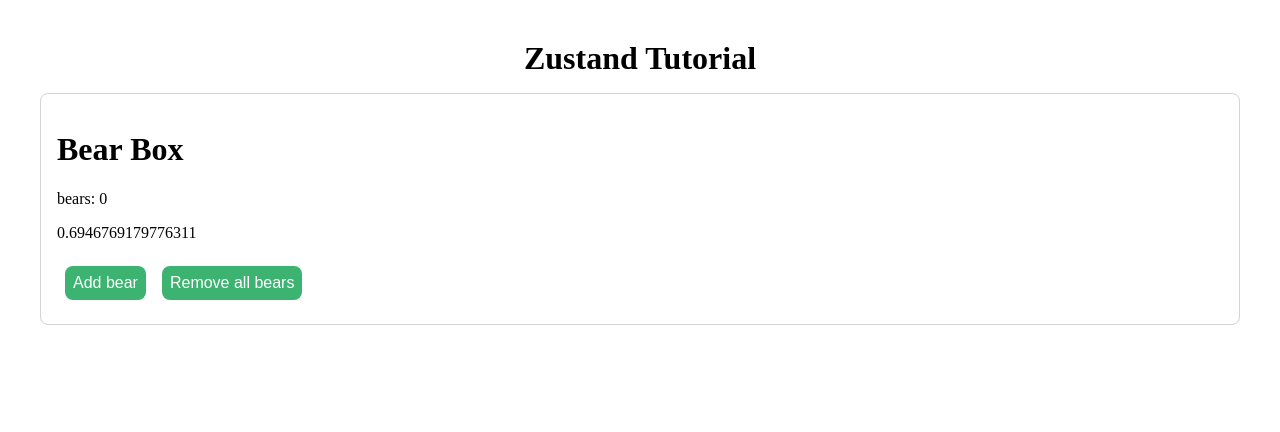
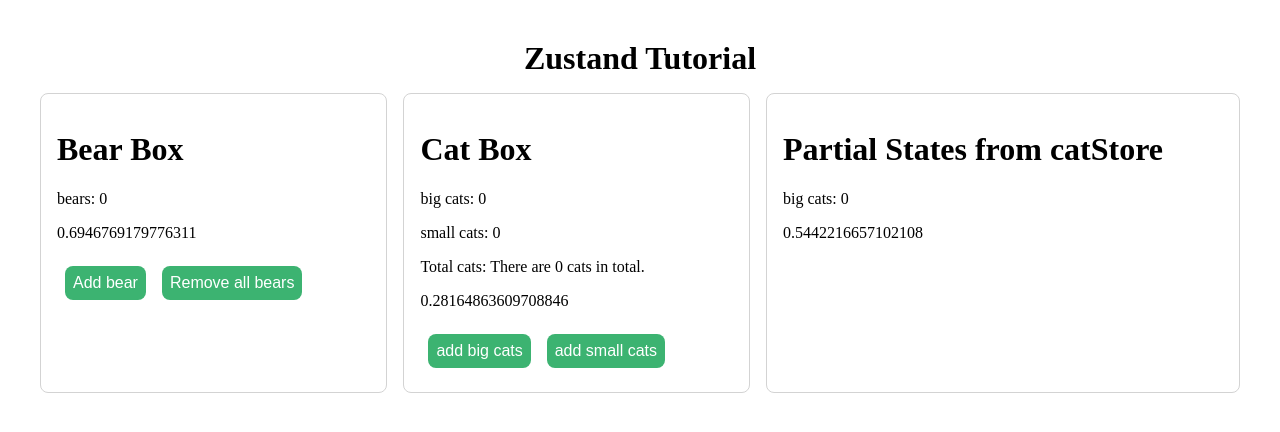
Before and after one commit to I-m-sleeping/kanban-zustand, a React (Vite) app: page / in a window 1280 px wide. Shown: the top 432 px of the page. Built offline with nearby package versions, Linux system fonts and the light colour scheme.

Commit message:
store data to local storage

```diff
--- a/src/App.tsx
+++ b/src/App.tsx
@@ -1,4 +1,6 @@
 import BearBox from "./components/BearBox"
+import CatBox from "./components/CatBox"
+import CatBox2 from "./components/CatBox2"
 
 function App() {
   return (
@@ -6,6 +8,8 @@
       <h1>Zustand Tutorial</h1>
       <div>
         <BearBox/>
+        <CatBox/>
+        <CatBox2/>
       </div>
     </div>
   )
--- a/src/stores/bearStore.ts
+++ b/src/stores/bearStore.ts
@@ -1,5 +1,5 @@
 import { create } from "zustand";
-import { devtools } from "zustand/middleware";
+import { persist } from "zustand/middleware";
 
 type TBearStoreState = {
   bears: number;
@@ -8,12 +8,11 @@
 }
 
 export const useBearStore = create<TBearStoreState>()(
-  devtools((set) => ({
+  persist((set) => ({
     bears: 0,
     increasePopulation: () => set((state) => ({ bears: state.bears + 1 })),
     removeAllBears: () => set ({ bears: 0 }),
-  }), {
-    enabled: true, // false dont use devtools
-    name: "bear store",
+  }),{
+    name: "bears store",
   })
 )
```
